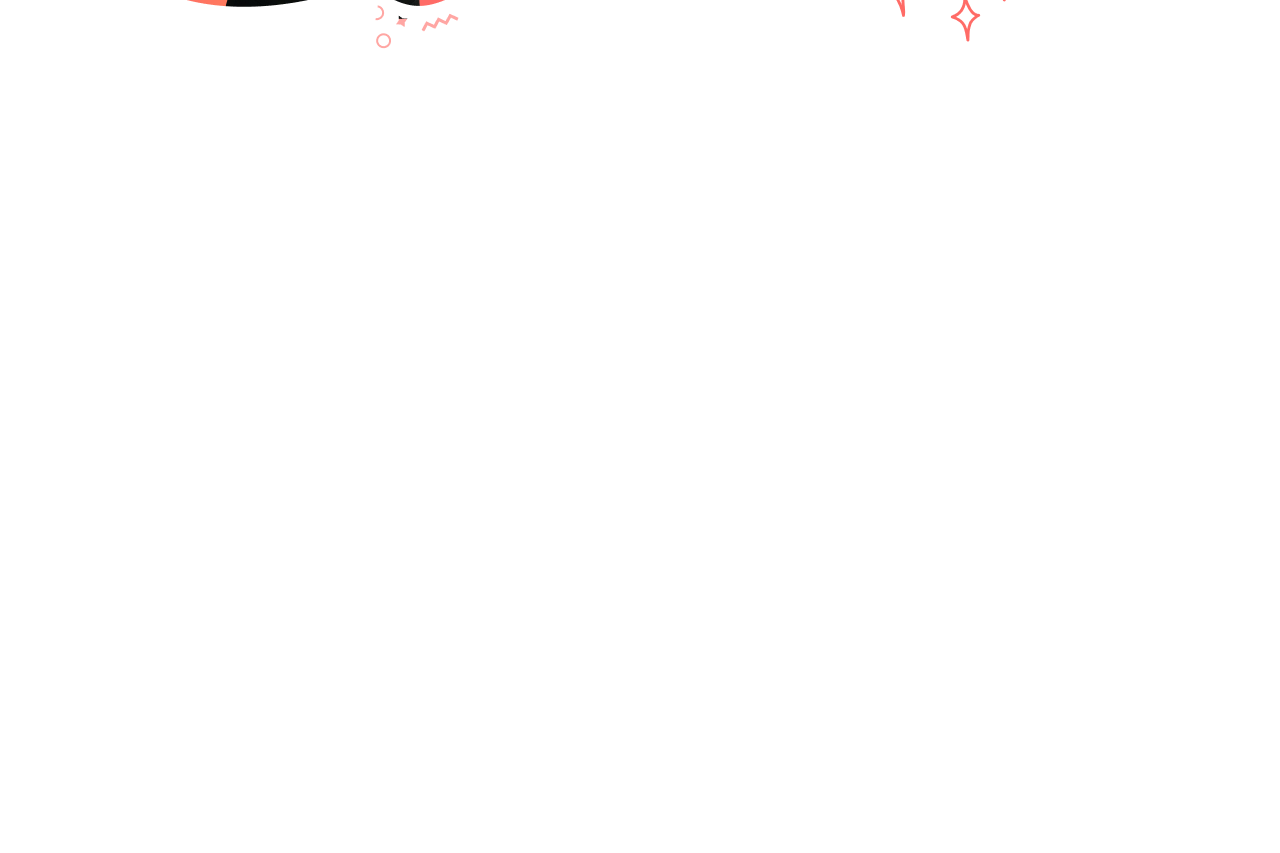
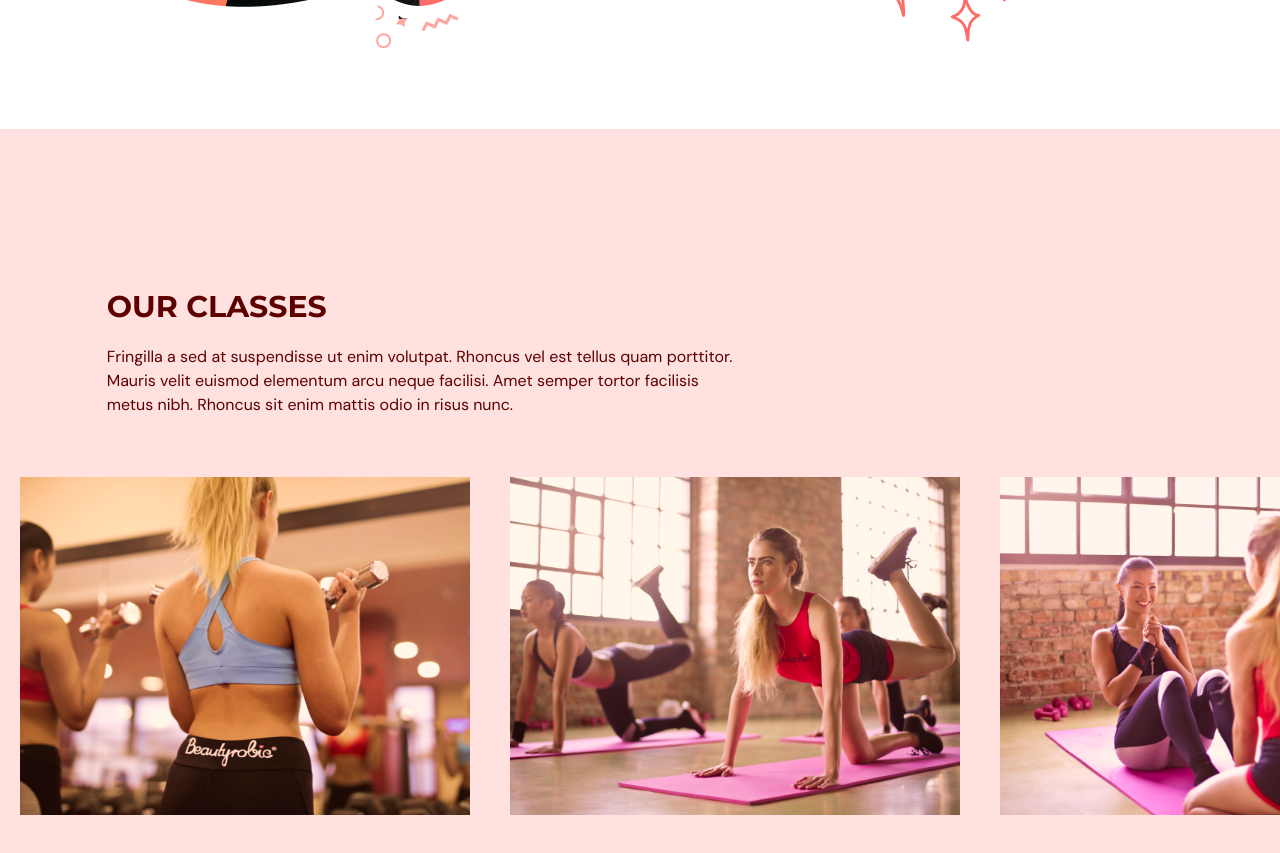
Before and after one commit to artemmovich/evogym, a React (Vite) app: page / in a window 1280 px wide. Shown: the part 2000-2853 px from the top of the page. Before the commit the page ends 2129 px from the top, so only its background shows below. Built offline with nearby package versions, Linux system fonts and the light colour scheme.

Commit message:
Our classes page created

```diff
--- a/src/App.tsx
+++ b/src/App.tsx
@@ -4,6 +4,7 @@
 import { useEffect, useState } from "react"
 import { SelectedPage } from "@/shared/types"
 import Benefits from "@/scenes/benefits"
+import OurClasses from "@/scenes/ourClasses"
 function App() {
   const [selectedPage, setSelectedPage] = useState<SelectedPage>(SelectedPage.Home)
   const [isTopOfPage, setIsTopOfPage] = useState<boolean>(true)
@@ -29,6 +30,7 @@
         setSelectedPage={setSelectedPage} />
       <Home setSelectedPage={setSelectedPage} />
       <Benefits setSelectedPage={setSelectedPage} />
+      <OurClasses setSelectedPage={setSelectedPage} />
     </div>
 
   )
--- /dev/null
+++ b/src/scenes/ourClasses/Class.tsx
@@ -0,0 +1,24 @@
+
+
+type Props = {
+   name: string;
+   description?: string;
+   image: string;
+}
+
+const Class = ({ name, description, image }: Props) => {
+   const overlayStyles = `p-5 absolute z-30 flex h-[380px] w-[450px] flex-col
+   items-center justify-center whitespace-normal bg-primary-500 text-center text-white opacity-0
+   transition duration-500 hover:opacity-90`
+   return (
+      <li className="relative mx-5 inline-block h-[350px] w-[450px]">
+         <div className={overlayStyles}>
+            <p className="text-2xl">{name}</p>
+            <p className="mt-5">{description}</p>
+         </div>
+         <img src={`${image}`} alt={image} />
+      </li>
+   )
+}
+
+export default Class
--- /dev/null
+++ b/src/scenes/ourClasses/index.tsx
@@ -0,0 +1,89 @@
+
+import { SelectedPage, ClassType } from "@/shared/types"
+import image1 from "@/assets/image1.png"
+import image2 from "@/assets/image2.png"
+import image3 from "@/assets/image3.png"
+import image4 from "@/assets/image4.png"
+import image5 from "@/assets/image5.png"
+import image6 from "@/assets/image6.png"
+import { motion } from 'framer-motion'
+import Htext from '@/shared/Htext';
+import Class from './Class'
+const classes: Array<ClassType> = [
+   {
+      name: "Weight Training Classes",
+      description:
+         "Lorem ipsum dolor sit amet, consectetur adipiscing elit, sed do eiusmod tempor incididunt ut labore et dolore magna aliqua. Ut enim ad minim veniam, quis nostrud exercitation ullamco laboris nisi ut aliquip ex ea commodo consequat.",
+      image: image1,
+   },
+   {
+      name: "Yoga Classes",
+      image: image2,
+   },
+   {
+      name: "Ab Core Classes",
+      description:
+         "Lorem ipsum dolor sit amet, consectetur adipiscing elit, sed do eiusmod tempor incididunt ut labore et dolore magna aliqua. Ut enim ad minim veniam, quis nostrud exercitation ullamco laboris nisi ut aliquip ex ea commodo consequat.",
+      image: image3,
+   },
+   {
+      name: "Adventure Classes",
+      description:
+         "Lorem ipsum dolor sit amet, consectetur adipiscing elit, sed do eiusmod tempor incididunt ut labore et dolore magna aliqua. Ut enim ad minim veniam, quis nostrud exercitation ullamco laboris nisi ut aliquip ex ea commodo consequat.",
+      image: image4,
+   },
+   {
+      name: "Fitness Classes",
+      image: image5,
+   },
+   {
+      name: "Training Classes",
+      description:
+         "Lorem ipsum dolor sit amet, consectetur adipiscing elit, sed do eiusmod tempor incididunt ut labore et dolore magna aliqua. Ut enim ad minim veniam, quis nostrud exercitation ullamco laboris nisi ut aliquip ex ea commodo consequat.",
+      image: image6,
+   },
+];
+type Props = {
+   setSelectedPage: (value: SelectedPage) => void;
+}
+
+const OurClasses = ({ setSelectedPage }: Props) => {
+   return (
+      <section className='w-full bg-primary-100 py-40' id='ourclasses'>
+         <motion.div onViewportEnter={() => setSelectedPage(SelectedPage.OurClasses)}>
+            <motion.div className='mx-auto w-5/6'
+               initial="hidden"
+               whileInView="visible"
+               viewport={{ once: true, amount: 0.5 }}
+               transition={{ duration: 0.5 }}
+               variants={{
+                  hidden: { opacity: 0, x: -50 },
+                  visible: { opacity: 1, x: 0 },
+               }}
+            >
+               <div className='md:w-3/5'>
+                  <Htext>OUR CLASSES</Htext>
+                  <p className='py-5'>Fringilla a sed at suspendisse ut enim volutpat. Rhoncus vel est
+                     tellus quam porttitor. Mauris velit euismod elementum arcu neque
+                     facilisi. Amet semper tortor facilisis metus nibh. Rhoncus sit
+                     enim mattis odio in risus nunc.</p>
+               </div>
+            </motion.div>
+            <div className='mt-10 h-[353px] w-full overflow-x-auto overflow-y-hidden'>
+               <ul className='w-[2800px] whitespace-nowrap'>
+                  {classes.map((item: ClassType, index) => (
+                     <Class
+                        key={`${item.name}-${index}`}
+                        name={item.name}
+                        description={item.description}
+                        image={item.image}
+                     />
+                  ))}
+               </ul>
+            </div>
+         </motion.div>
+      </section>
+   )
+}
+
+export default OurClasses
--- a/src/shared/types.ts
+++ b/src/shared/types.ts
@@ -11,3 +11,8 @@
   title: string,
   description:string
 }
+export interface ClassType {
+  name:string;
+  description?:string;
+  image:string;
+}
```
